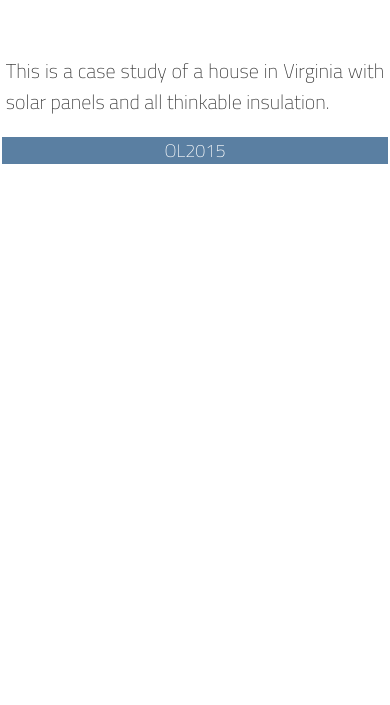
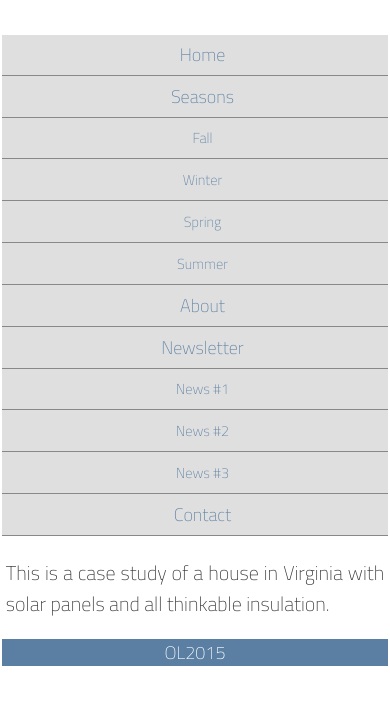
Before and after one commit to mashastoyanova/howmuchisforzero.github.com, a plain HTML site: page index.html in a window 390 px wide. Shown: the part 95-800 px from the top of the page. Drawn offline with Linux system fonts and the light colour scheme.

Commit message:
mobile nav should work now

```diff
--- a/index.html
+++ b/index.html
@@ -1,4 +1,3 @@
-
 <!DOCTYPE html>
 
 <html>
@@ -34,7 +33,7 @@
     <div class="nav">
       <ul>
         <li class="home"><a href="#">Home</a></li>
-        <li class="tutorials"><a href="#">Seasons</a>
+        <li class="seasons"><a href="#">Seasons</a>
           <ul>
             <li><a href="#">Fall</a></li>
             <li><a href="#">Winter</a></li>
@@ -185,6 +184,7 @@ h2 {
   text-align: center;
   padding: 0;
   margin: 0;
+   display: block;
 }
 
 .nav li {
@@ -193,6 +193,7 @@ h2 {
   line-height: 40px;
   text-align: center;
   color: rgb(90,127,162);
+   display: block;
 }
 
 .nav a {
@@ -293,3 +294,4 @@ h2 {
 }
 
 </style>
+</html>
```
